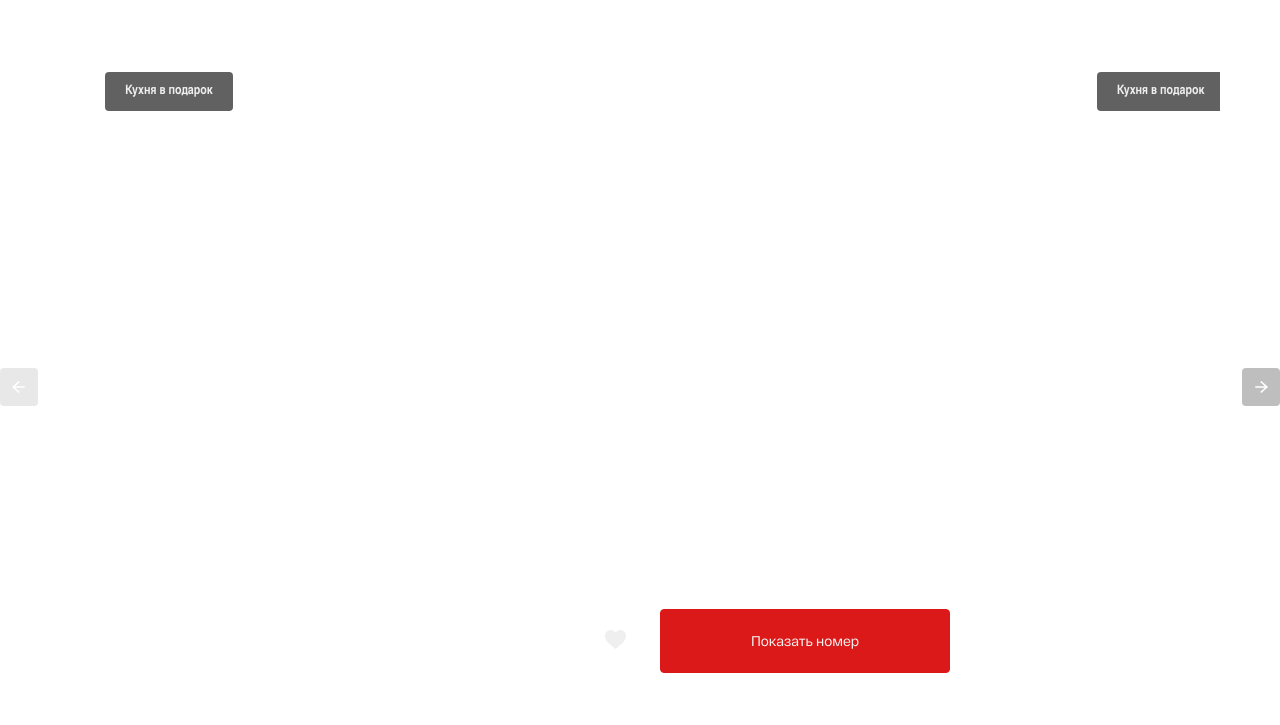
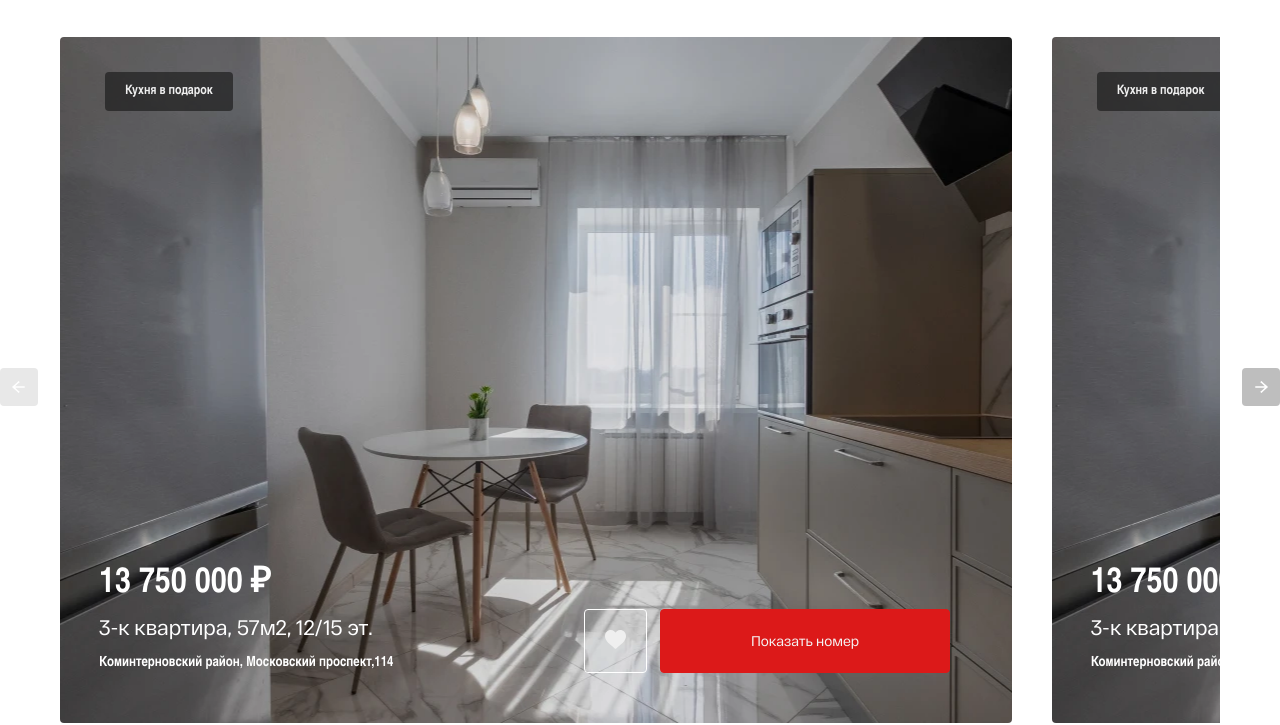
Before and after one commit to inoris7/INTRID_TEST, a website: page source/index.html in a window 1280 px wide. Shown: the part 781-1506 px from the top of the page. Drawn offline with nearby package versions, Linux system fonts and the light colour scheme; files that its build step writes are made by us from their sources; the site is published under a folder, as on GitHub Pages, so addresses that start at the root find nothing; files whose address does not match are found by name; a web font is replaced by a local one.

Commit message:
corrections of url

```diff
--- a/source/sass/blocks/custom-slider.scss
+++ b/source/sass/blocks/custom-slider.scss
@@ -30,7 +30,6 @@
     background-color: $harley-davidson-orange;
   }
 
-
   &::after {
     content: none;
   }
--- a/source/sass/blocks/exclusive.scss
+++ b/source/sass/blocks/exclusive.scss
@@ -55,7 +55,7 @@
       position: relative;
       width: 99%;
       height: 686px;
-      background-image: url("/img/exclusive-slide.webp");
+      background-image: url("../img/exclusive-slide.webp");
       background-size: cover;
       background-position: center;
       border-radius: 4px;
@@ -215,5 +215,4 @@
       }
     }
   }
-
 }
```
Also changed, not shown: build/css/style.css, build/css/style.min.css, 1 other file.
